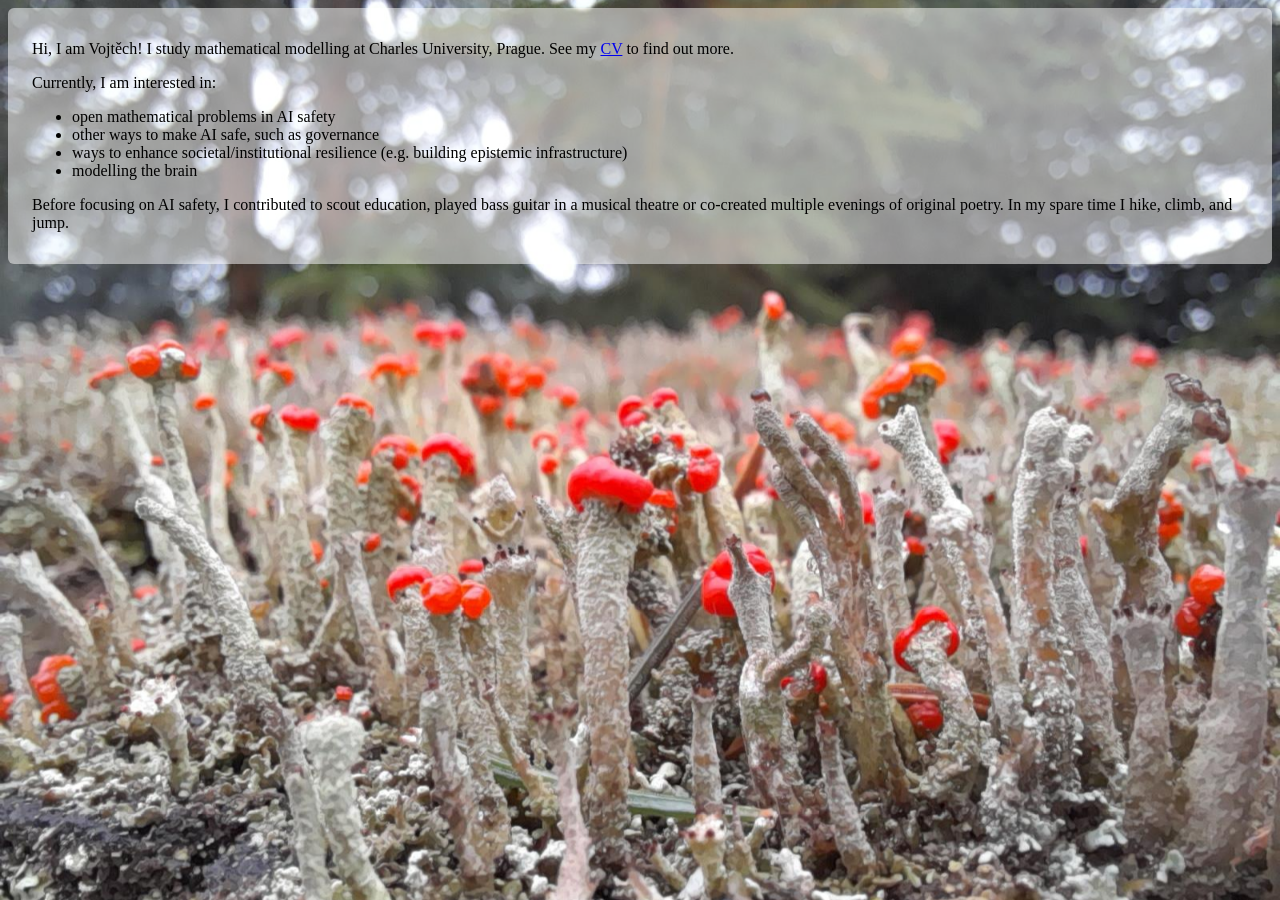
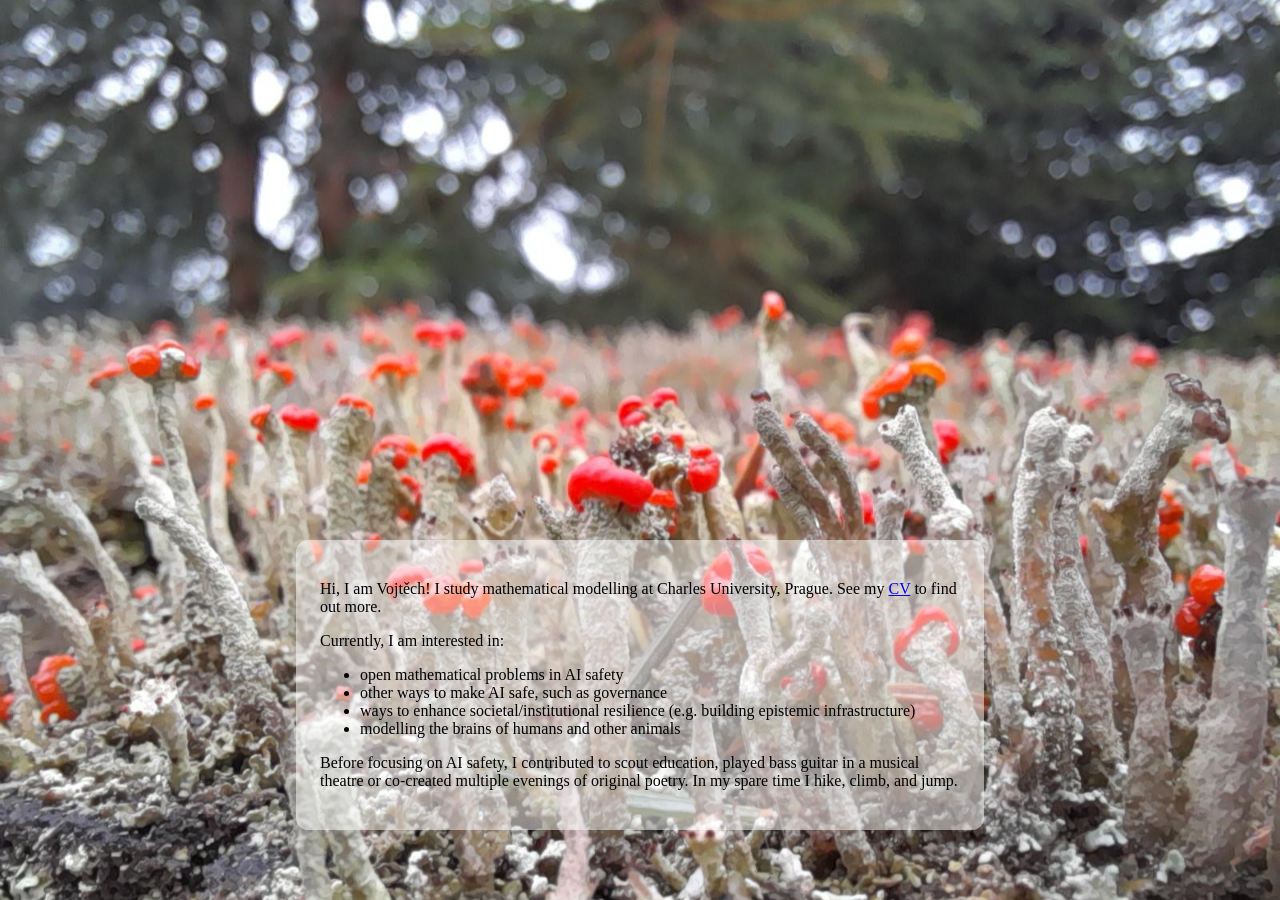
Before and after one commit to ikny/ikny.github.io, a Jekyll site: the page built from index.md, in a window 1280 px wide. Built offline with Jekyll 4.4.1, drawn with Linux system fonts in a browser that asks for light colours; our own code applies the rules of GitHub Pages for plain Markdown files.

Commit message:
add a lot of style

```diff
--- a/assets/style.css
+++ b/assets/style.css
@@ -6,8 +6,22 @@ body::before {
   background: url('/assets/lichen.jpg') center / cover no-repeat;
 }
 
+body {
+  margin: 0;
+  padding: 0 1rem 2rem;   /* side gutter on phones */
+  padding-top: 60vh;       /* fallback for old browsers */
+  padding-top: 60svh;      /* "small viewport height": avoids jumping when the phone's address bar hides */
+}
+
 main {
-  background: rgba(255, 255, 255, 0.5);
-  padding: 1rem 1.5rem;
-  border-radius: 6px;
+  max-width: 40rem;        /* about 65 characters per line, a good reading width */
+  margin: 0 auto;          /* centres the column on wide screens */
+  padding: 1.5rem;
+  background: rgba(255, 255, 255, 0.5);  /* semi-transparent panel */
+  border-radius: 12px;
 }
+
+img {
+  max-width: 100%;         /* without this, a large image overflows on phones */
+  height: auto;
+}
--- a/index.md
+++ b/index.md
@@ -4,6 +4,6 @@ Currently, I am interested in:
 - open mathematical problems in AI safety
 - other ways to make AI safe, such as governance
 - ways to enhance societal/institutional resilience (e.g. building epistemic infrastructure)
-- modelling the brain
+- modelling the brains of humans and other animals
 
 Before focusing on AI safety, I contributed to scout education, played bass guitar in a musical theatre or co-created multiple evenings of original poetry. In my spare time I hike, climb, and jump.
```
Also changed, not shown: assets/toy_models_replicated.png (added).
